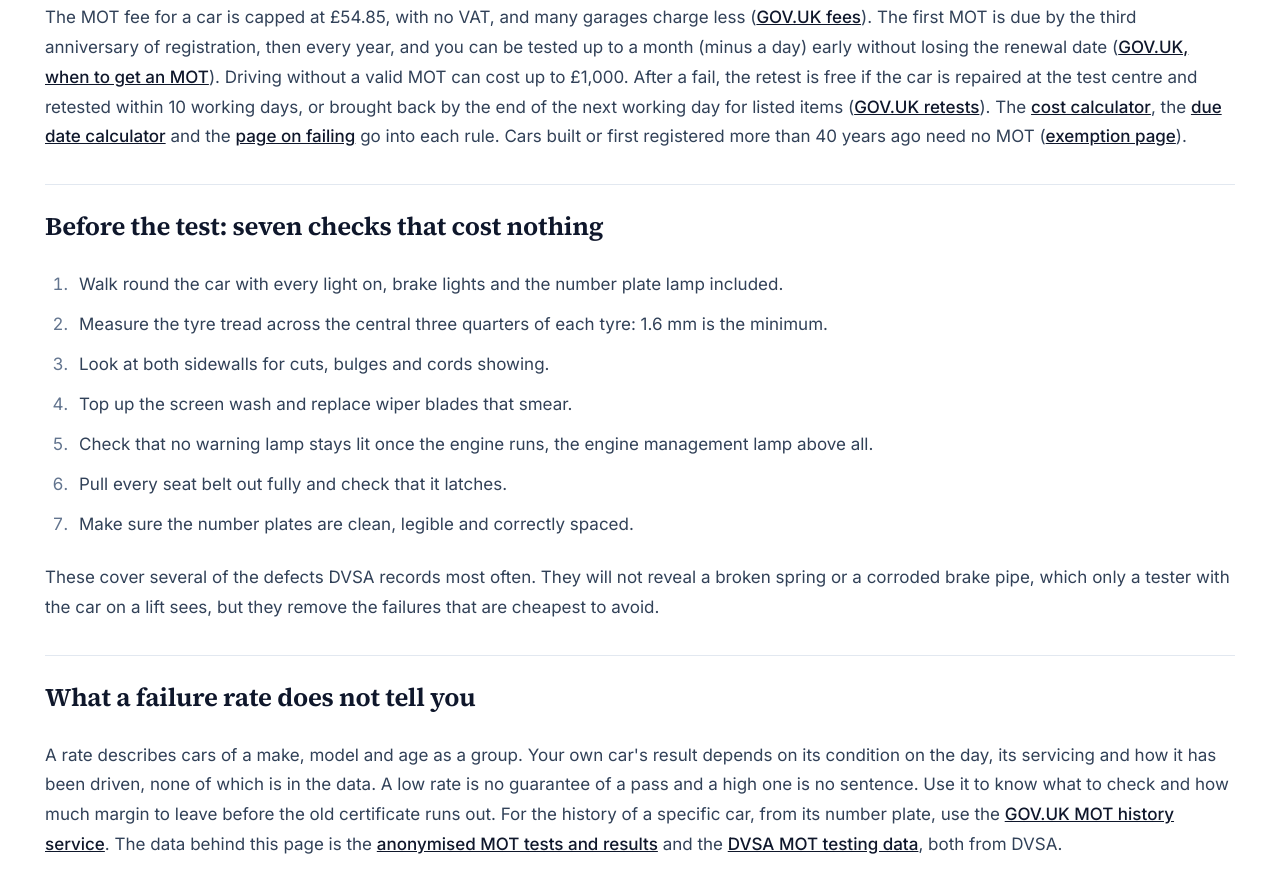
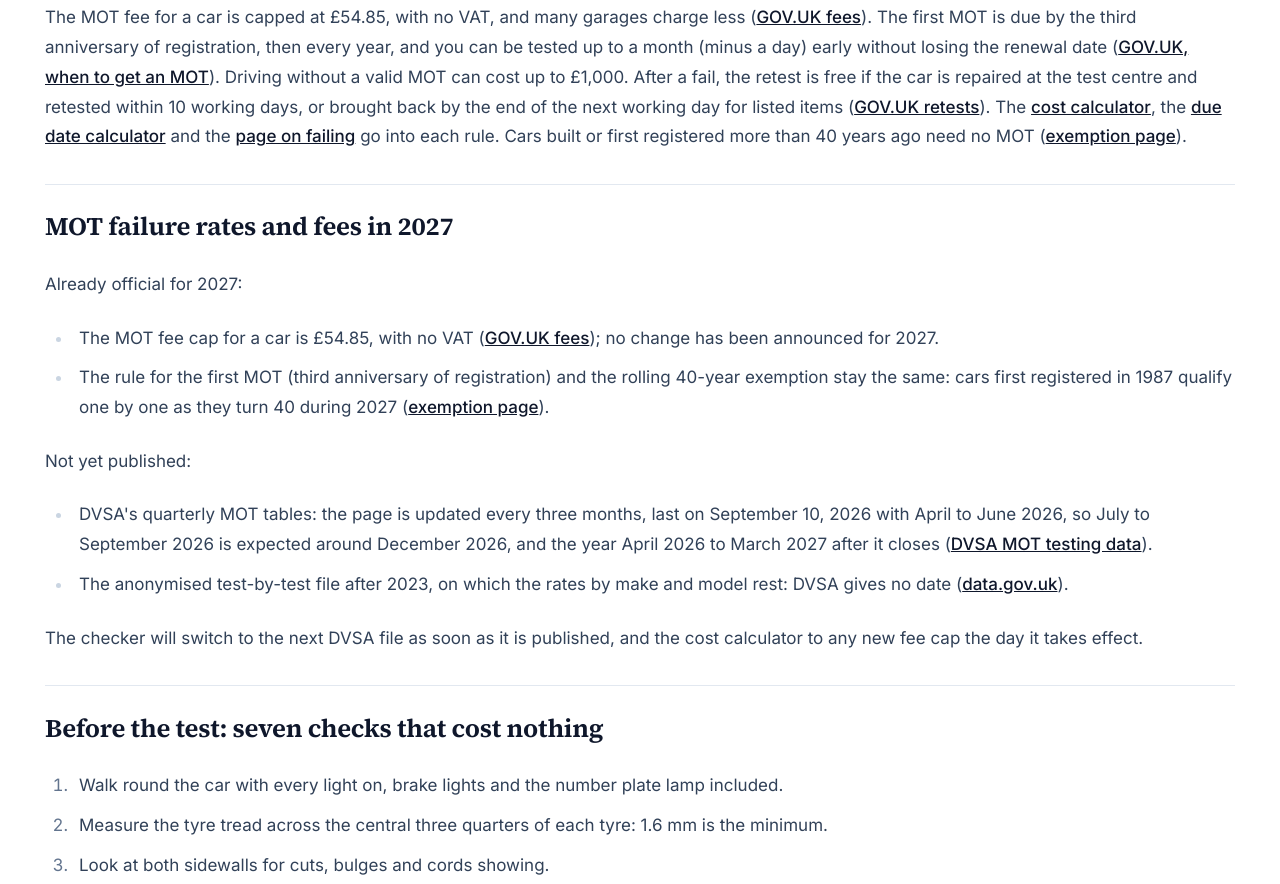
Before and after one commit to Mottalib-10M/motfailurerates.co.uk, an Astro site: page /en in a window 1280 px wide. Shown: the part 3972-4856 px from the top of the page. Built offline with nearby package versions, Linux system fonts and the light colour scheme; Astro itself is replaced by a stand-in of ours.

Commit message:
2027 partout : bloc 2027 sur l'accueil et sur la page du prix du MOT (plafond inchangé, règle des 40 ans pour 1987, prochaine table DVSA vers décembre 2026)
Co-Authored-By: Claude Opus 5.5 <noreply@anthropic.com>

```diff
--- a/src/components/HomePage.astro
+++ b/src/components/HomePage.astro
@@ -31,6 +31,7 @@ const faqs = [
   { q: 'Do I need to give my number plate?', a: 'No. The checker works from the make, model and year you choose, and nothing leaves your browser. The MOT history of a specific car, from its number plate, is on GOV.UK only. This site never asks for one, and its rates describe cars like yours rather than your own car.' },
   { q: 'How recent are the failure rates?', a: `The rates by model use the latest anonymised file DVSA has published, covering every test in ${TY} (published on ${displayDate(E.D.meta.published, 'en-GB')}). National rates by quarter come from the DVSA tables updated on ${displayDate(P.national.tableUpdated, 'en-GB')}. When this page was checked, the data.gov.uk dataset offered no test-by-test file later than ${TY}; the rates will move to a newer year once DVSA publishes one.` },
   { q: 'Why is my model compared with cars of the same age?', a: 'Because age moves the failure rate more than anything else. A model sold mostly fifteen years ago will fail more than a new one whatever its quality. Comparing each year of a model with all cars of that year shows whether the model itself does better or worse.' },
+  { q: 'What will the MOT figures be in 2027?', a: `No change to the MOT fee cap has been announced for 2027: it stays at ${m2(P.fees.car)} for a car, with no VAT, until the government changes it on GOV.UK. Under the rolling 40-year rule, cars first registered in 1987 stop needing an MOT as each reaches its 40th year. DVSA last updated its quarterly tables on September 10, 2026; the next quarter is due around December 2026. It gives no date for the next anonymised test file after ${TY}; this site switches to it as soon as it is published.` },
   { q: 'Is this an official DVSA site?', a: 'No. MOT Failure Rates is an independent site published by Radif Partners. It counts the results DVSA publishes under the Open Government Licence. It books no MOT, sells no history check and asks for no email or number plate. Fees, due dates and retest rules come from GOV.UK pages, linked at the foot of each page.' },
 ];
 const jsonLd = [webApplicationSchema({ name: 'MOT failure rate checker', description: 'Share of cars of a make, model and year that failed their MOT at the first attempt, from the DVSA anonymised results.', path: route('home', lang), lang }), websiteSchema(lang), organizationSchema(lang), faqSchema(faqs, lang)];
@@ -87,6 +88,19 @@ const quarters = [[P.national.y2324Label, P.national.y2324InitialFailRate], ['Ap
     <h2>Cost, due date and retests</h2>
     <p>The MOT fee for a car is capped at {m2(P.fees.car)}, with no VAT, and many garages charge less (<Fragment set:html={h.src('gov_fees', 'GOV.UK fees')} />). The first MOT is due by the third anniversary of registration, then every year, and you can be tested up to a month (minus a day) early without losing the renewal date (<Fragment set:html={h.src('gov_when', 'GOV.UK, when to get an MOT')} />). Driving without a valid MOT can cost up to {m0(P.rules.fineNoMot)}. After a fail, the retest is free if the car is repaired at the test centre and retested within {num(P.rules.partialRetestDays)} working days, or brought back by the end of the next working day for listed items (<Fragment set:html={h.src('gov_retests', 'GOV.UK retests')} />). The <Fragment set:html={h.a('mot-cost', 'cost calculator')} />, the <Fragment set:html={h.a('mot-due-date', 'due date calculator')} /> and the <Fragment set:html={h.a('failed-mot-what-next', 'page on failing')} /> go into each rule. Cars built or first registered more than {num(P.rules.historicYears)} years ago need no MOT (<Fragment set:html={h.a('mot-exemption-40-year-old-cars', 'exemption page')} />).</p>
 
+    <h2>MOT failure rates and fees in 2027</h2>
+    <p>Already official for 2027:</p>
+    <ul>
+    <li>The MOT fee cap for a car is {m2(P.fees.car)}, with no VAT (<Fragment set:html={h.src('gov_fees', 'GOV.UK fees')} />); no change has been announced for 2027.</li>
+    <li>The rule for the first MOT (third anniversary of registration) and the rolling {num(P.rules.historicYears)}-year exemption stay the same: cars first registered in 1987 qualify one by one as they turn {num(P.rules.historicYears)} during 2027 (<Fragment set:html={h.a('mot-exemption-40-year-old-cars', 'exemption page')} />).</li>
+    </ul>
+    <p>Not yet published:</p>
+    <ul>
+    <li>DVSA's quarterly MOT tables: the page is updated every three months, last on September 10, 2026 with April to June 2026, so July to September 2026 is expected around December 2026, and the year April 2026 to March 2027 after it closes (<Fragment set:html={h.src('dvsa_stats', 'DVSA MOT testing data')} />).</li>
+    <li>The anonymised test-by-test file after {TY}, on which the rates by make and model rest: DVSA gives no date (<Fragment set:html={h.src('dvsa_anon', 'data.gov.uk')} />).</li>
+    </ul>
+    <p>The checker will switch to the next DVSA file as soon as it is published, and the cost calculator to any new fee cap the day it takes effect.</p>
+
     <h2 id="seven-checks">Before the test: seven checks that cost nothing</h2>
     <ol>
       <li>Walk round the car with every light on, brake lights and the number plate lamp included.</li>
--- a/src/content/pages/mot-cost.ts
+++ b/src/content/pages/mot-cost.ts
@@ -17,6 +17,7 @@ export default definePage({
   resume: (h) => `An MOT for a car costs at most ${h.m2(h.P.fees.car)} in England, Scotland and Wales: it is the maximum fee a test station may charge, set by the government, and no VAT is added to it. A motorcycle test costs at most ${h.m2(h.P.fees.motorcycle)}. Garages are free to charge less, and many do to bring cars into their workshop. After a fail, the retest is free when the car stays at the test centre for repair and is retested within ${h.num(h.P.rules.partialRetestDays)} working days, or when it comes back before the end of the next working day for items on the GOV.UK list such as lamps, tyres and wipers. In other cases a partial retest fee can be charged, and after ${h.num(h.P.rules.partialRetestDays)} working days you pay the full fee again.`,
   faqs: (h) => [
     { q: 'How much is an MOT in 2026?', a: `The maximum fee for a car is ${h.m2(h.P.fees.car)}, with no VAT. Many garages and test centres charge less; the price is set by each one, below the cap. The cap is ${h.m2(h.P.fees.motorcycle)} for a motorcycle and ${h.m2(h.P.fees.class7)} for a goods vehicle of 3,000 to 3,500 kg (class 7).` },
+    { q: 'How much will an MOT cost in 2027?', a: `No change has been announced: the maximum fee for a car stays ${h.m2(h.P.fees.car)}, with no VAT, until the government publishes a new cap on GOV.UK. GOV.UK lists the current maximum for every vehicle class, and a new cap would only apply from the date set in its regulations. This page will show it as soon as it is published.` },
     { q: 'Is the MOT retest free?', a: `It is free if the car is repaired at the test centre and retested within ${h.num(h.P.rules.partialRetestDays)} working days, or brought back before the end of the next working day for listed items. Otherwise a partial retest fee can apply, and after ${h.num(h.P.rules.partialRetestDays)} working days a full test.` },
     { q: 'Does the MOT fee include repairs?', a: `No. The fee pays for the inspection only. Repairs are priced separately by the garage, and you can have them done anywhere before the retest. What changes with the place of repair is the retest fee, free when the car stays at the test centre and is repaired within ${h.num(h.P.rules.partialRetestDays)} working days.` },
   ],
@@ -27,6 +28,8 @@ export default definePage({
 <h2>The MOT cost cap by vehicle</h2>
 <p>The fee is a ceiling, not a price. GOV.UK lists the maximum for each vehicle class; a car, a light van up to 3,000 kg, a motor caravan and a taxi all fall in class 4. The test station decides what it charges below that figure, and the MOT certificate is the same whatever you paid.</p>
 ${h.table(['Vehicle', 'MOT class', 'Maximum fee'], rows, 'Maximum MOT fees, GOV.UK, read on ' + h.date(h.P.retrieved_at) + '. No VAT is charged on the fee.', ['l', 'l', 'r'])}
+<h2>MOT cost in 2027</h2>
+<p>No new cap has been announced for 2027: the maximum for a car stays ${h.m2(h.P.fees.car)}, with no VAT, as GOV.UK listed it on ${h.date(h.P.retrieved_at)}. The government sets these maximum fees and publishes any change on GOV.UK before it applies; this page and the calculator will switch to a new cap as soon as it is published. The free retest rules and the one-month early window stay as described below.</p>
 <h2>Why many garages charge less</h2>
 <p>There were ${h.num(h.P.national.stations)} private MOT test stations in Great Britain in ${h.P.national.stationsYear}, according to DVSA. Each sets its own price under the cap, so it is worth asking two or three nearby. A lower fee is legal and changes nothing to the test: every tester follows the same inspection manual, and the result is recorded in the same national database. What a garage charges for repairs found at the test is a separate matter, and you are free to have them done elsewhere.</p>
 <h2>What a fail adds to the bill</h2>
```
